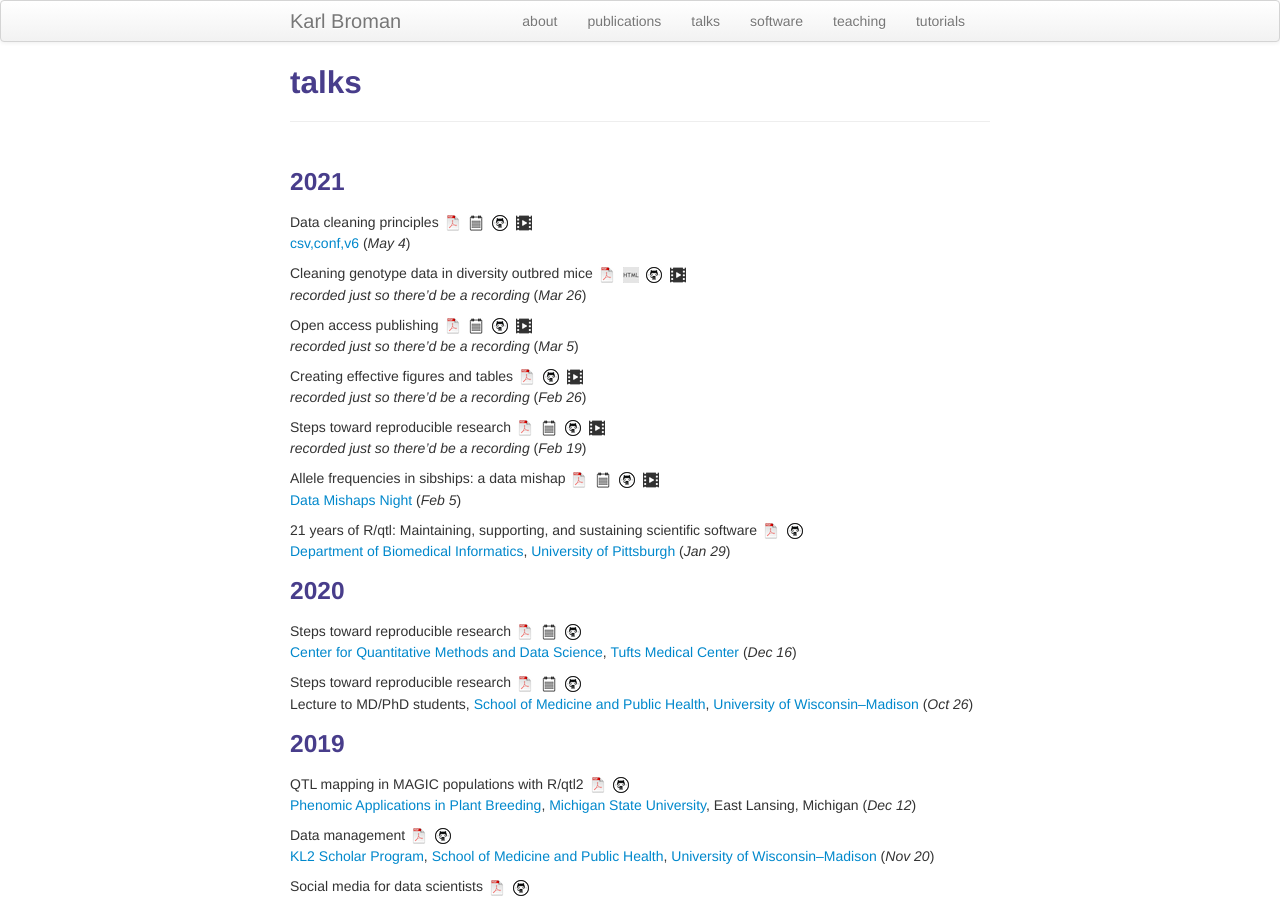
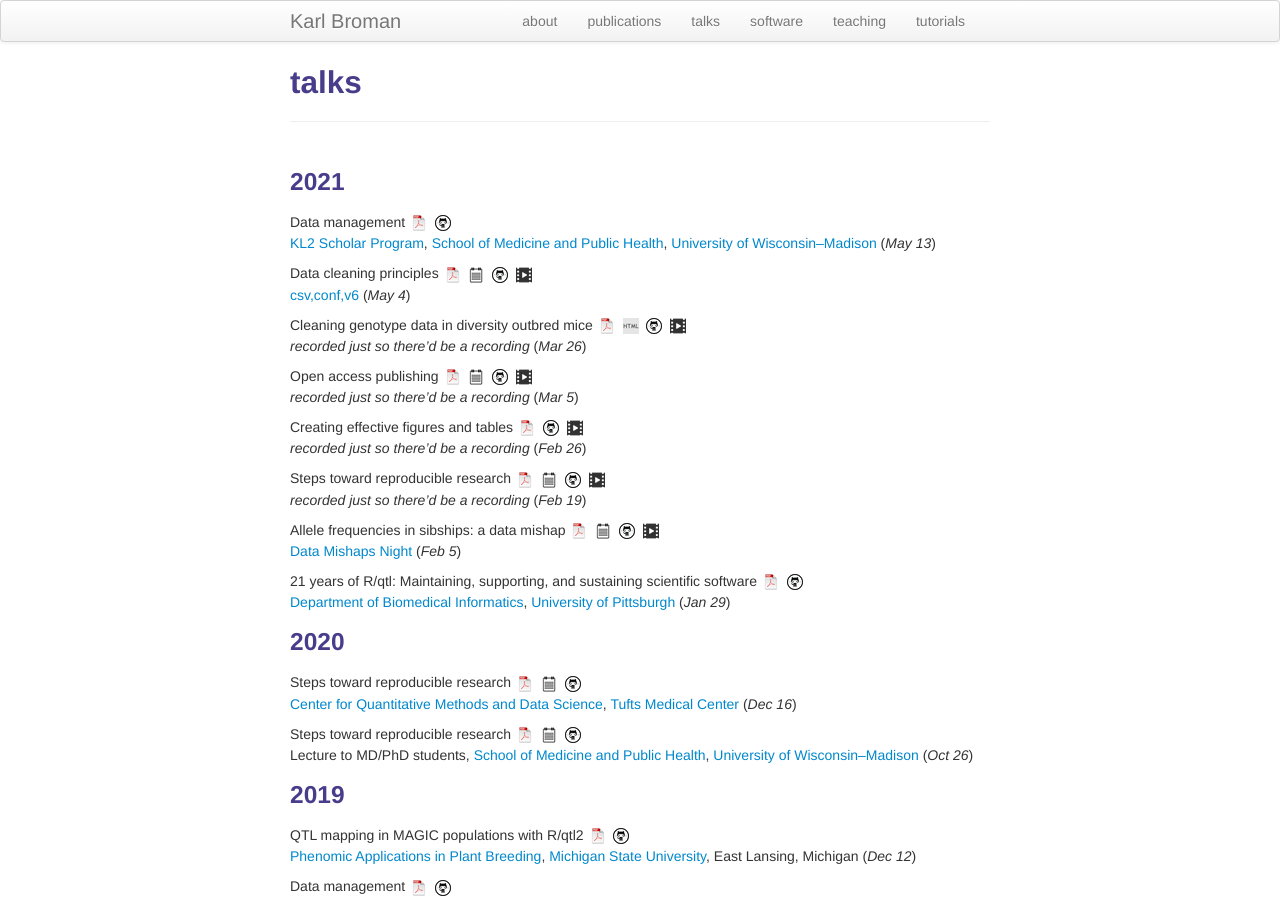
Before and after one commit to kbroman/kbroman.github.io, a Jekyll site: the page built from talks.md, in a window 1280 px wide and 900 px high. Built offline with Jekyll 4.4.1, drawn with Linux system fonts in a browser that asks for light colours.

Commit message:
talks.md: add data management talk

```diff
--- a/talks.md
+++ b/talks.md
@@ -5,6 +5,21 @@
 ---
 
 ### 2021
+
+
+<!--
+QTL mapping in MAGIC populations with R/qtl2
+[![pdf](icons16/pdf-icon.png)](https://kbroman.org/Talk_MAGIC2021/magic2021.pdf)
+[![github](icons16/github-icon.png)](https://github.com/kbroman/Talk_MAGIC2021)<br/>
+_recorded just so there'd be a recording_ (_May 28_)
+-->
+
+Data management
+[![pdf](icons16/pdf-icon.png)](https://www.biostat.wisc.edu/~kbroman/presentations/datamgmt2019.pdf)
+[![github](icons16/github-icon.png)](https://github.com/kbroman/Talk_DataMgmt)<br/>
+[KL2 Scholar Program](https://ictr.wisc.edu/program/kl2-scholar-program/),
+[School of Medicine and Public Health](https://www.med.wisc.edu),
+[University of Wisconsin&ndash;Madison](https://www.wisc.edu) (_May 13_)
 
 Data cleaning principles
 [![pdf](icons16/pdf-icon.png)](https://kbroman.org/Talk_DataCleaning/data_cleaning.pdf)
```
